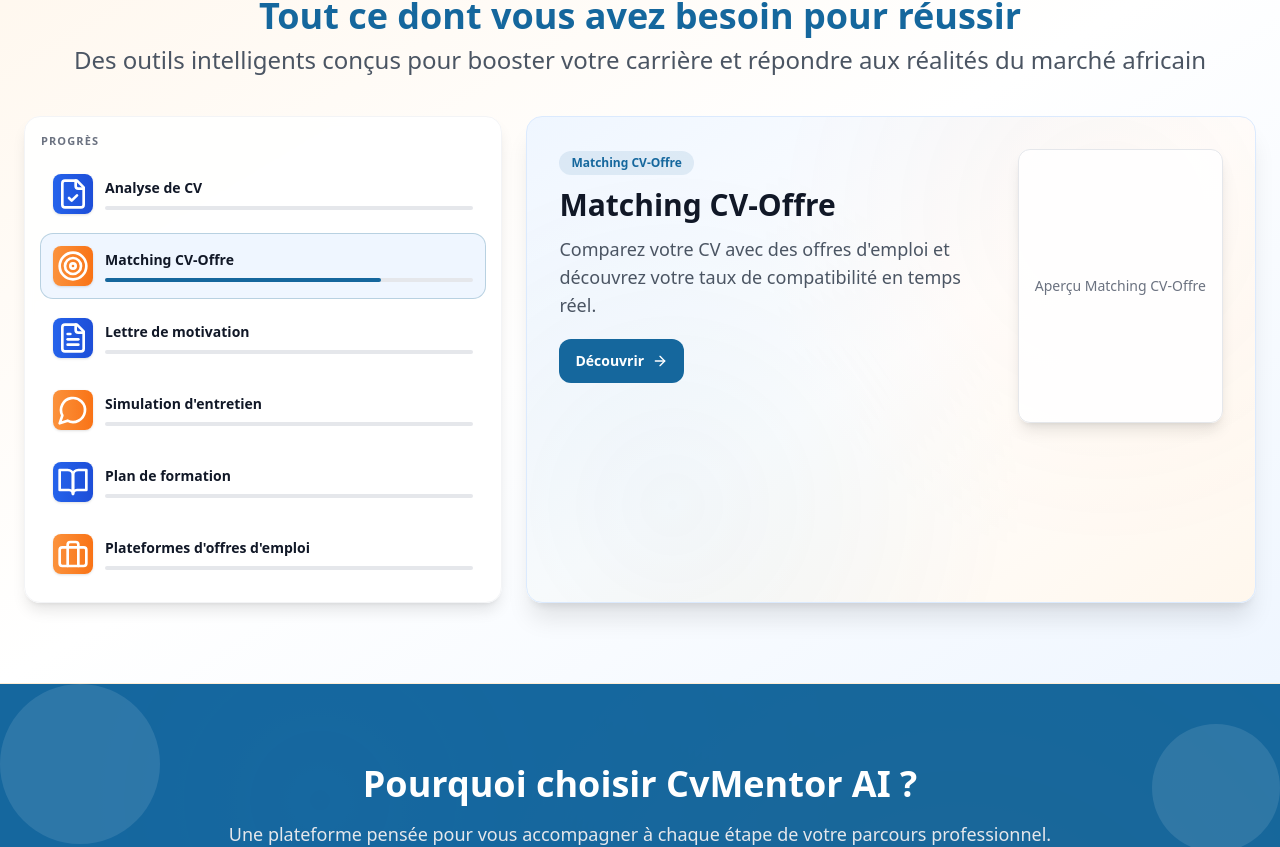
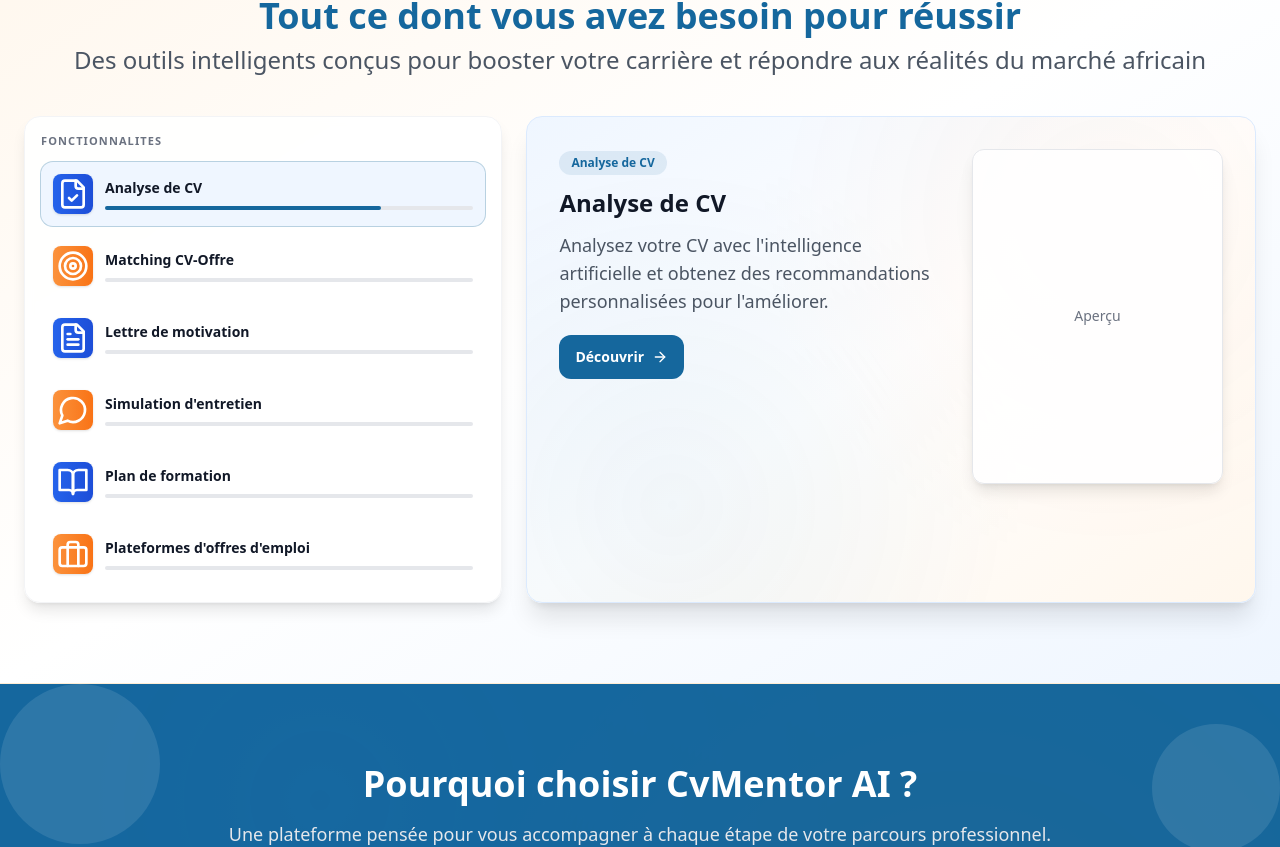
Before and after one commit to GueiAmos/Landing-CvMentor-AI, a React (Vite) app: page / in a window 1280 px wide. Shown: the part 1134-1981 px from the top of the page. Built offline with nearby package versions, Linux system fonts and the light colour scheme.

Commit message:
AJustement temps carrousel

```diff
--- a/src/components/landing/LandingPage.tsx
+++ b/src/components/landing/LandingPage.tsx
@@ -151,7 +151,7 @@ const LandingPage: React.FC<LandingPageProps> = ({ onStartApp }) => {
     }
     const id = setInterval(() => {
       setActiveFeature((prev) => (prev + 1) % features.length);
-    }, 4000);
+    }, 15000);
     return () => clearInterval(id);
   }, [features.length]);
 
@@ -407,10 +407,10 @@ const LandingPage: React.FC<LandingPageProps> = ({ onStartApp }) => {
                       />
                     </div>
                     <div className="relative z-10">
-                      <h3 className="text-xl font-bold text-gray-900 mb-2">{f.title}</h3>
-                      <p className="text-gray-600 text-sm mb-4">{f.description}</p>
+                      <h3 className="text-xl font-bold text-gray-900 mb-2" translate="no">{f.title}</h3>
+                      <p className="text-gray-600 text-sm mb-4" translate="no">{f.description}</p>
                       <div className="w-full aspect-[3/4] rounded-lg bg-white/90 border border-gray-200 shadow flex items-center justify-center">
-                        <span className="text-xs text-gray-500">Aperçu {f.title}</span>
+                        <span className="text-xs text-gray-500 text-center">Aperçu</span>
                       </div>
                     </div>
                   </div>
@@ -442,7 +442,7 @@ const LandingPage: React.FC<LandingPageProps> = ({ onStartApp }) => {
               <div className="bg-white/90 backdrop-blur-sm rounded-2xl p-4 shadow-lg border border-gray-100 h-full">
                 <div className="flex items-center justify-between mb-3">
                   <span className="text-[11px] tracking-widest text-gray-500 font-semibold">
-                    PROGRÈS
+                    FONCTIONNALITES
                   </span>
                 </div>
                 <ul className="space-y-2">
@@ -492,15 +492,15 @@ const LandingPage: React.FC<LandingPageProps> = ({ onStartApp }) => {
                   />
                 </div>
 
-                <div className="relative z-10 grid grid-cols-1 lg:grid-cols-3 gap-6 items-start">
-                  <div className="lg:col-span-2">
+                <div className="relative z-10 grid grid-cols-5 md:grid-cols-5 gap-6 items-start">
+                  <div className="md:col-span-3">
                     <div className="inline-flex items-center gap-2 px-3 py-1 rounded-full bg-[#15679d]/10 text-[#15679d] text-xs font-semibold mb-3" translate="no">
                       {features[activeFeature].title}
                     </div>
-                    <h3 className="text-2xl md:text-3xl font-bold text-gray-900 mb-3">
+                    <h3 className="text-2xl md:text-2xl font-bold text-gray-900 mb-3" translate="no">
                       {features[activeFeature].title}
                     </h3>
-                    <p className="text-gray-600 md:text-lg mb-5">
+                    <p className="text-gray-600 md:text-lg mb-5" translate="no">
                       {features[activeFeature].description}
                     </p>
                     <button className="inline-flex items-center gap-2 px-4 py-3 rounded-xl bg-[#15679d] text-white font-semibold text-sm hover:bg-[#135986] transition-colors">
@@ -509,9 +509,9 @@ const LandingPage: React.FC<LandingPageProps> = ({ onStartApp }) => {
                     </button>
                   </div>
                   {/* Mock preview card */}
-                  <div className="lg:col-span-1">
+                  <div className="md:col-span-2">
                     <div className="w-full aspect-[3/4] rounded-xl bg-white/90 border border-gray-200 shadow-lg flex items-center justify-center">
-                      <span className="text-sm text-gray-500">Aperçu {features[activeFeature].title}</span>
+                      <span className="text-sm text-center text-gray-500">Aperçu</span>
                     </div>
                   </div>
                 </div>
@@ -616,7 +616,7 @@ const LandingPage: React.FC<LandingPageProps> = ({ onStartApp }) => {
                 <h2 className="text-3xl md:text-4xl font-bold text-[#15679d] mb-6">
                   À propos de nous
                 </h2>
-                <p className="text-md sm:text-lg text-gray-600">
+                <p className="text-md sm:text-md text-gray-600">
                   CvMentor AI est un projet né d'une envie simple : aider chacun à
                   mieux se préparer au monde du travail. Face aux difficultés
                   d'accès à l'emploi, au manque de conseils personnalisés et à la
@@ -684,8 +684,8 @@ const LandingPage: React.FC<LandingPageProps> = ({ onStartApp }) => {
                 </button>
                 <div
                   className={`transition-all duration-300 ease-in-out ${openFaq === index
-                      ? "max-h-40 opacity-100 py-2 px-7"
-                      : "max-h-0 opacity-0 py-0 px-7"
+                    ? "max-h-40 opacity-100 py-2 px-7"
+                    : "max-h-0 opacity-0 py-0 px-7"
                     } overflow-hidden bg-white/90`}
                   style={{}}
                 >
--- a/src/components/layout/Header.tsx
+++ b/src/components/layout/Header.tsx
@@ -36,7 +36,7 @@ const Header: React.FC = () => {
         </div>
 
         {/* Desktop Nav */}
-        <div className="hidden md:flex gap-2 items-center">
+        <div className="hidden lg:flex gap-2 items-center">
           {NAV_SECTIONS.slice(0, -1).map((section) => (
             <a
               key={section.id}
@@ -57,7 +57,7 @@ const Header: React.FC = () => {
         </div>
 
         {/* Mobile Hamburger */}
-        <div className="md:hidden flex items-center">
+        <div className="lg:hidden flex items-center">
           <button
             aria-label="Ouvrir le menu"
             className="p-2 rounded focus:outline-none focus:ring-2 focus:ring-orange-500"
@@ -100,7 +100,7 @@ const Header: React.FC = () => {
 
       {/* Mobile Menu Drawer */}
       {mobileMenuOpen && (
-        <div className="md:hidden absolute left-0 w-full bg-white/95 shadow-lg border-b border-gray-100 animate-fade-in z-50">
+        <div className="lg:hidden absolute left-0 w-full bg-white/95 shadow-lg border-b border-gray-100 animate-fade-in z-50">
           <div className="flex flex-col py-2 px-4 gap-2">
             {NAV_SECTIONS.slice(0, -1).map((section) => (
               <a
```
